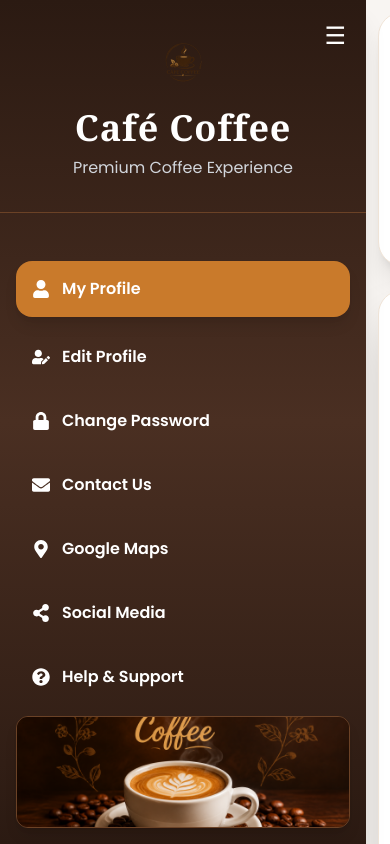
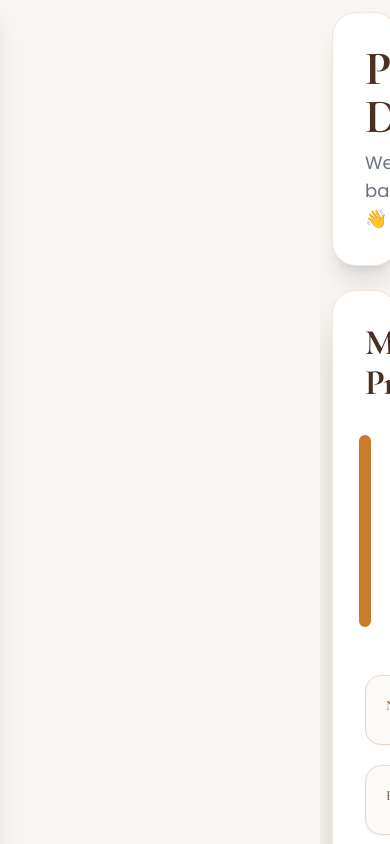
Before and after one commit to Praj-art/Praj-Intership-Project, a React (Vite) app: page / in a window 390 px wide. Shown: the top 844 px of the page. Built offline with nearby package versions, Linux system fonts and the light colour scheme; grey boxes are pictures that could not be loaded.

Commit message:
Updated profile dashboard sidebar and mobile responsive design

```diff
--- a/src/components/Sidebar.jsx
+++ b/src/components/Sidebar.jsx
@@ -26,9 +26,22 @@ const menuItems = [
   { name: "Logout", icon: <FaSignOutAlt /> },
 ];
 
-function Sidebar({ active, setActive }) {
-  const [collapsed, setCollapsed] = useState(false);
+function Sidebar({
+  active,
+  setActive,
+  sidebarOpen,
+  setSidebarOpen,
+  collapsed,
+  setCollapsed,
+}) {
   const [isMobile, setIsMobile] = useState(window.innerWidth < 768);
+
+useEffect(() => {
+  if (!isMobile) return;
+
+  setCollapsed(!sidebarOpen);
+}, [sidebarOpen, isMobile]);
+
 useEffect(() => {
   const handleResize = () => {
     setIsMobile(window.innerWidth < 768);
@@ -43,9 +56,9 @@ useEffect(() => {
     <div
   className={`${
   isMobile
-  ? collapsed
-    ? "fixed top-0 left-0 z-50 w-20 h-screen"
-    : "fixed top-0 left-0 z-50 w-screen h-screen"
+    ? sidebarOpen
+      ? "fixed top-0 left-0 translate-x-0 z-50 w-80 h-screen"
+      : "fixed top-0 left-0 -translate-x-full z-50 w-80 h-screen"
     : collapsed
       ? "w-20"
       : "w-80"
@@ -55,12 +68,18 @@ useEffect(() => {
       <button
         onClick={() => {
   if (isMobile) {
-    setCollapsed(!collapsed);
+    setSidebarOpen(!sidebarOpen);
   } else {
     setCollapsed(!collapsed);
   }
 }}
-        className="absolute top-5 right-5 text-2xl text-white hover:text-[#C97A2B] transition-all"
+        className={`absolute top-5 text-2xl text-white hover:text-[#C97A2B] transition-all ${
+  isMobile
+    ? "right-5"
+    : collapsed
+      ? "left-1/2 -translate-x-1/2"
+      : "right-5"
+}`}
              >
             ☰
          </button>
@@ -73,7 +92,7 @@ useEffect(() => {
     className={`${collapsed ? "w-10 h-10" : "w-16 h-16"} object-contain`}
   />
 </div>
-        {(!collapsed || !isMobile) && (
+        {!collapsed && (
           <>
             <h1 className="text-4xl font-semibold tracking-wide font-serif">
               Café Coffee
@@ -97,7 +116,7 @@ useEffect(() => {
   setActive(item.name);
 
   if (isMobile) {
-    setCollapsed(true);
+    setSidebarOpen(false);
 }
 }}
             className={`w-full flex items-center ${
@@ -111,7 +130,7 @@ useEffect(() => {
             <>
   <span className="text-lg">{item.icon}</span>
 
-  {(!collapsed || !isMobile) && (
+  {!collapsed && (
     <span className="ml-3">{item.name}</span>
   )}
 </>
@@ -119,7 +138,7 @@ useEffect(() => {
         ))}
       </div>
 
-      {(!collapsed || !isMobile) && (
+      {!collapsed && (
         <div className="absolute bottom-4 left-4 right-4">
           <img
   src={sidebarPoster}
--- a/src/pages/ProfileDashboard.jsx
+++ b/src/pages/ProfileDashboard.jsx
@@ -16,6 +16,8 @@ import StatsCards from "../components/StatsCards";
 function ProfileDashboard() {
 
   const [active, setActive] = useState("My Profile");
+  const [sidebarOpen, setSidebarOpen] = useState(false);
+   const [collapsed, setCollapsed] = useState(false);
 
   const [user, setUser] = useState(() => {
     const savedUser = localStorage.getItem("user");
@@ -95,9 +97,20 @@ return {
 
   return (
     <div className="flex min-h-screen bg-[#F8F5F2]">
-  <Sidebar active={active} setActive={setActive} />
+  <Sidebar
+  active={active}
+  setActive={setActive}
+  sidebarOpen={sidebarOpen}
+  setSidebarOpen={setSidebarOpen}
+  collapsed={collapsed}
+  setCollapsed={setCollapsed}
+/>
 
-  <div className="flex-1 p-3 sm:p-5 md:p-8 overflow-x-hidden">
+  <div
+  className={`flex-1 p-3 sm:p-5 md:p-8 overflow-x-hidden transition-all duration-300 ${
+  sidebarOpen ? "ml-0" : collapsed ? "md:ml-20" : "md:ml-80"
+}`}
+>
     <TopBar user={user} />
 
     <div className="mt-4 md:mt-6">
```
Lines whose indentation alone changed are shown as unchanged.
